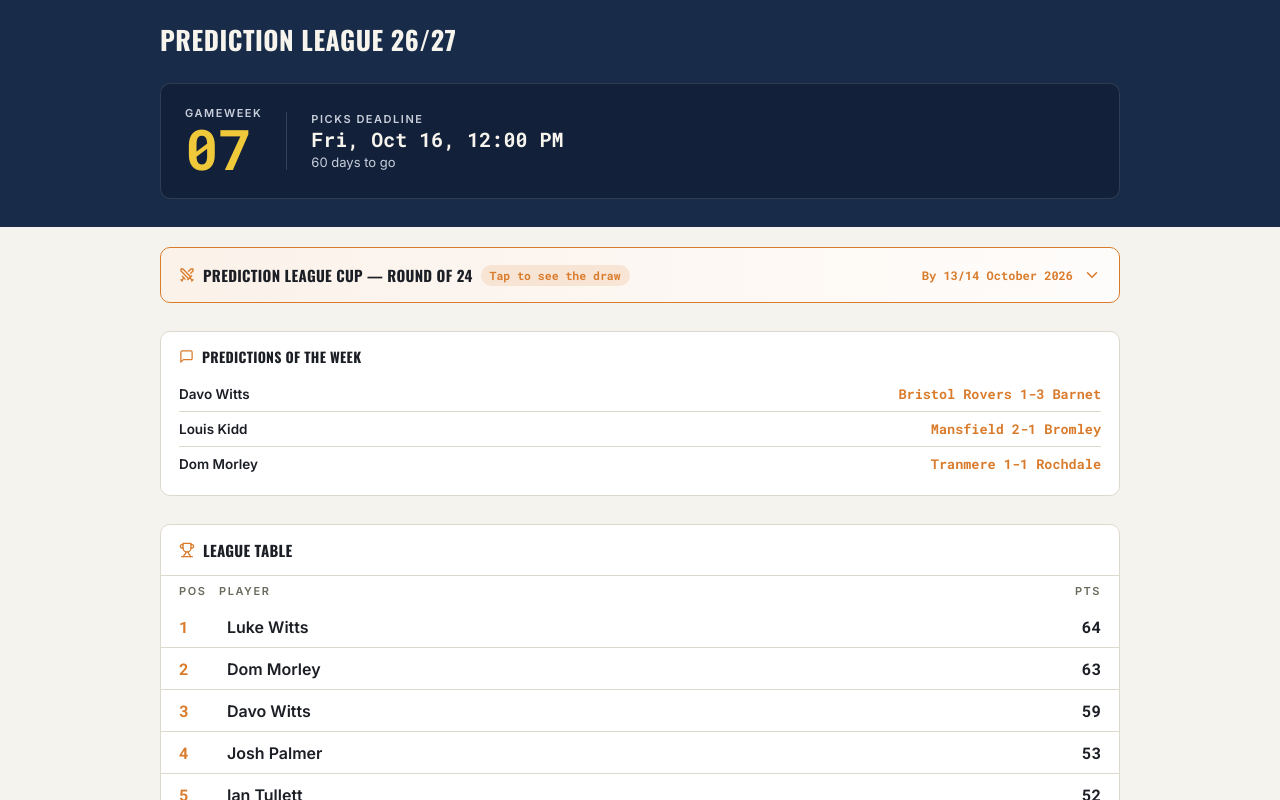
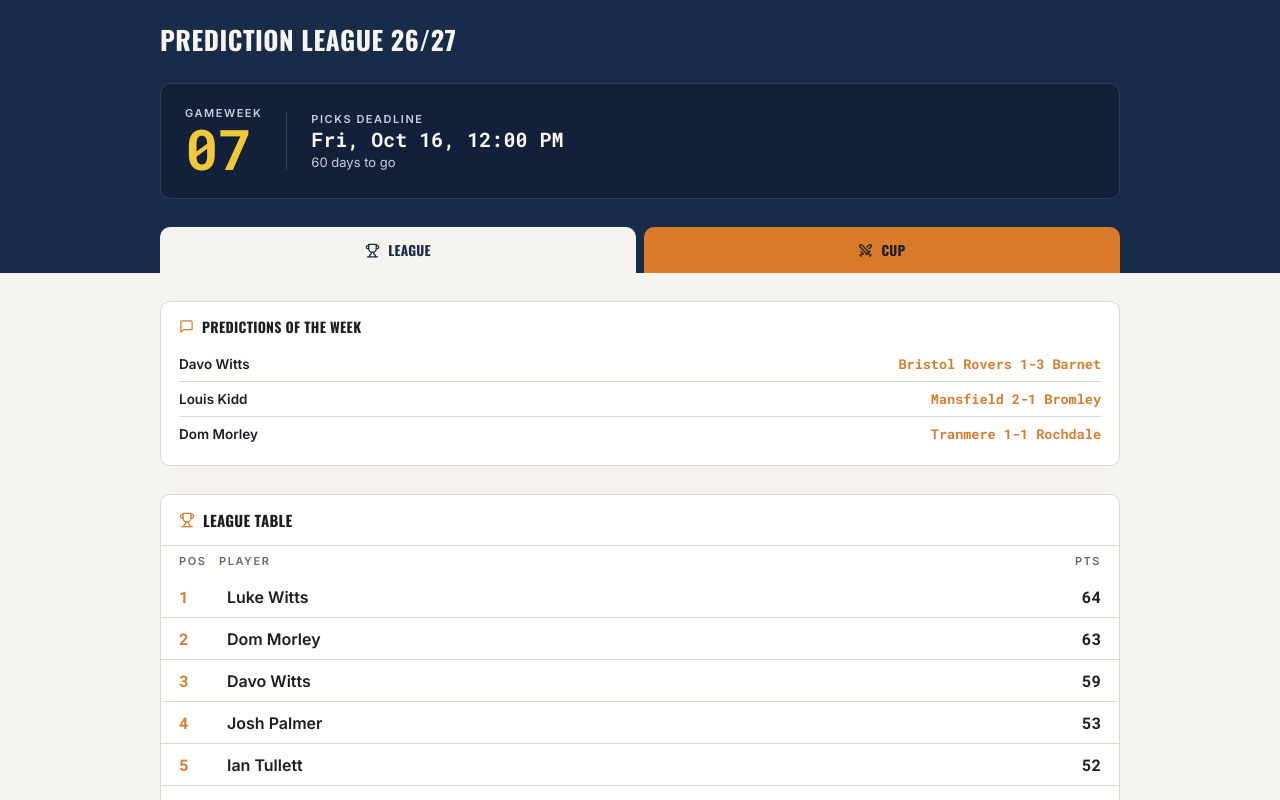
Before and after one commit to jacktullett7/Prediction-league-26-27, a React (Vite) app: page / in a window 1280 px wide. Shown: the top 800 px of the page. Built offline with nearby package versions, Linux system fonts and the light colour scheme.

Commit message:
Add files via upload

```diff
--- a/src/App.jsx
+++ b/src/App.jsx
@@ -1,5 +1,5 @@
 import { useState } from "react";
-import { Trophy, Calendar, Zap, Target, Square, Users, MessageSquare, Sparkles, TrendingUp, Swords, Crown, ChevronDown } from "lucide-react";
+import { Trophy, Calendar, Zap, Target, Square, Users, MessageSquare, Sparkles, TrendingUp, Swords, Crown } from "lucide-react";
 import data from "./data.js";
 
 function fmtDate(d) {
@@ -28,12 +28,13 @@ export default function App() {
   const [openBonus, setOpenBonus] = useState(null);
   const [openWildcard, setOpenWildcard] = useState(null);
   const [openGraph, setOpenGraph] = useState(null);
-  const [cupDrawOpen, setCupDrawOpen] = useState(false);
+  const [tab, setTab] = useState("league");
 
   const players = [...data.players].sort((a, b) => a.name.localeCompare(b.name));
   const standings = [...data.players].sort((a, b) => b.points - a.points);
   const playerName = (id) => data.players.find((p) => p.id === id)?.name || "—";
   const totalPlayers = data.players.length;
+  const heroDeadline = tab === "cup" ? data.cupDraw?.deadline : data.gameweek.deadline;
 
   const getPositionSeries = (playerId) => {
     if (!data.positionHistory) return [];
@@ -82,28 +83,136 @@ export default function App() {
             background: "rgba(0,0,0,0.22)", border: "1px solid rgba(255,255,255,0.12)", borderRadius: 10, padding: "22px 24px"
           }}>
             <div>
-              <div className="eyebrow" style={{ color: "#C7CEDA" }}>Gameweek</div>
+              <div className="eyebrow" style={{ color: "#C7CEDA" }}>{tab === "cup" ? "Round" : "Gameweek"}</div>
               <div className="mono" style={{ fontSize: 56, fontWeight: 700, color: "var(--card)", lineHeight: 1 }}>
-                {String(data.gameweek.number).padStart(2, "0")}
+                {tab === "cup" ? (data.cupDraw?.roundShort || "RO24") : String(data.gameweek.number).padStart(2, "0")}
               </div>
             </div>
             <div style={{ borderLeft: "1px solid rgba(255,255,255,0.15)", paddingLeft: 24 }}>
-              <div className="eyebrow" style={{ color: "#C7CEDA" }}>Picks deadline</div>
-              <div className="mono" style={{ fontSize: 20, fontWeight: 700 }}>{data.gameweek.deadline ? fmtDeadline(data.gameweek.deadline) : "TBC"}</div>
-              {data.gameweek.deadline && daysUntil(data.gameweek.deadline) !== null && (
+              <div className="eyebrow" style={{ color: "#C7CEDA" }}>{tab === "cup" ? "Prediction deadline" : "Picks deadline"}</div>
+              <div className="mono" style={{ fontSize: 20, fontWeight: 700 }}>{heroDeadline ? fmtDeadline(heroDeadline) : "TBC"}</div>
+              {heroDeadline && daysUntil(heroDeadline) !== null && (
                 <div style={{ fontSize: 13, color: "#C7CEDA", marginTop: 2 }}>
-                  {daysUntil(data.gameweek.deadline) > 0
-                    ? `${daysUntil(data.gameweek.deadline)} day${daysUntil(data.gameweek.deadline) === 1 ? "" : "s"} to go`
-                    : daysUntil(data.gameweek.deadline) === 0 ? "Today" : "Deadline passed"}
+                  {daysUntil(heroDeadline) > 0
+                    ? `${daysUntil(heroDeadline)} day${daysUntil(heroDeadline) === 1 ? "" : "s"} to go`
+                    : daysUntil(heroDeadline) === 0 ? "Today" : "Deadline passed"}
                 </div>
               )}
             </div>
           </div>
         </div>
+
+
+        {/* TABS */}
+        <div style={{ maxWidth: 1000, margin: "0 auto", padding: "0 20px", display: "flex", gap: 8 }}>
+          {[["league", "League", Trophy], ["cup", "Cup", Swords]].map(([key, label, Icon]) => {
+            const active = tab === key;
+            return (
+              <button
+                key={key}
+                onClick={() => setTab(key)}
+                style={{
+                  flex: 1, display: "flex", alignItems: "center", justifyContent: "center", gap: 8,
+                  padding: "13px 10px", border: "none", cursor: "pointer", font: "inherit",
+                  borderRadius: "10px 10px 0 0",
+                  background: active ? "var(--chalk)" : key === "cup" ? "var(--amber)" : "rgba(255,255,255,0.12)",
+                  color: active ? "var(--navy)" : key === "cup" ? "#1B1E24" : "#F6F4EC",
+                  fontWeight: 700, fontSize: 13.5, letterSpacing: "0.02em"
+                }}
+              >
+                <Icon size={15} />
+                <span className="disp" style={{ fontSize: 13.5 }}>{label}</span>
+              </button>
+            );
+          })}
+        </div>
       </header>
 
       <main style={{ maxWidth: 1000, margin: "0 auto", padding: "0 20px" }}>
 
+
+        {/* CUP TAB */}
+        {tab === "cup" && (
+          <div>
+            {data.cupDraw && data.cupDraw.fixtures && data.cupDraw.fixtures.length > 0 && (
+              <section style={{ marginTop: 20, background: "#fff", border: "1px solid var(--line)", borderRadius: 10, padding: "16px 18px" }} className="fade-in">
+                <div style={{ display: "flex", alignItems: "center", gap: 8, marginBottom: 4 }}>
+                  <Calendar size={16} color="var(--amber)" />
+                  <h2 className="disp" style={{ fontSize: 15, margin: 0 }}>{data.cupDraw.roundShort || "Cup"} predictions</h2>
+                </div>
+                <div style={{ fontSize: 12.5, color: "#6b6a5e", marginBottom: 12 }}>Cup fixtures to predict</div>
+                <div style={{ display: "flex", flexDirection: "column" }}>
+                  {data.cupDraw.fixtures.map((f) => (
+                    <div key={f.id} className="row-line" style={{ padding: "10px 4px" }}>
+                      <div style={{ display: "flex", alignItems: "center", justifyContent: "center", gap: 10, fontSize: 14, fontWeight: 600, textAlign: "center", flexWrap: "wrap" }}>
+                        <span>{f.home || "TBC"}</span>
+                        <span className="mono" style={{ color: "#b0aea1" }}>–</span>
+                        <span>{f.away || "TBC"}</span>
+                      </div>
+                    </div>
+                  ))}
+                </div>
+              </section>
+            )}
+
+            {data.cupDraw && data.cupDraw.ties && data.cupDraw.ties.length > 0 && (
+              <section style={{ marginTop: 20, background: "#fff", border: "1px solid var(--line)", borderRadius: 10, padding: "16px 18px" }} className="fade-in">
+                <div style={{ display: "flex", alignItems: "center", justifyContent: "space-between", gap: 10, flexWrap: "wrap" }}>
+                  <div style={{ display: "flex", alignItems: "center", gap: 8 }}>
+                    <Swords size={16} color="var(--amber)" />
+                    <h2 className="disp" style={{ fontSize: 15, margin: 0 }}>{data.cupDraw.round} draw</h2>
+                  </div>
+                  {data.cupDraw.playBy && (
+                    <span className="mono" style={{ fontSize: 12, color: "var(--amber)", fontWeight: 700 }}>Ties played by {data.cupDraw.playBy}</span>
+                  )}
+                </div>
+                <div style={{ display: "grid", gridTemplateColumns: "repeat(auto-fit, minmax(260px, 1fr))", gap: 10, marginTop: 14 }}>
+                  {data.cupDraw.ties.map((t) => (
+                    <div key={t.id} style={{
+                      border: t.spicy ? "1px solid var(--amber)" : "1px solid var(--line)",
+                      background: t.spicy ? "rgba(217,123,43,0.06)" : "transparent",
+                      borderRadius: 8, padding: "10px 14px", display: "flex", alignItems: "center", justifyContent: "space-between", gap: 8
+                    }}>
+                      <div style={{ display: "flex", alignItems: "center", gap: 6, fontSize: 13.5, fontWeight: 600, flex: 1, minWidth: 0 }}>
+                        <span style={{ lineHeight: 1.25 }}>{playerName(t.homeId)}</span>
+                        {t.holder === "home" && <Crown size={13} color="var(--amber)" style={{ flexShrink: 0 }} />}
+                      </div>
+                      <span className="mono" style={{ fontSize: 12, color: t.result ? "var(--ink)" : "#b0aea1", fontWeight: t.result ? 700 : 400, flexShrink: 0 }}>{t.result || "v"}</span>
+                      <div style={{ display: "flex", alignItems: "center", gap: 6, fontSize: 13.5, fontWeight: 600, flex: 1, minWidth: 0, justifyContent: "flex-end" }}>
+                        {t.holder === "away" && <Crown size={13} color="var(--amber)" style={{ flexShrink: 0 }} />}
+                        <span style={{ textAlign: "right", lineHeight: 1.25 }}>{playerName(t.awayId)}</span>
+                      </div>
+                      {t.spicy && <span style={{ fontSize: 14, flexShrink: 0 }}>👀</span>}
+                    </div>
+                  ))}
+                </div>
+                <div style={{ fontSize: 11.5, color: "#8a897c", marginTop: 10 }}>
+                  <Crown size={11} color="var(--amber)" style={{ verticalAlign: -1, marginRight: 4 }} />
+                  denotes current holder
+                </div>
+              </section>
+            )}
+        {/* CUPS */}
+        <section style={{ marginTop: 20, background: "#fff", border: "1px solid var(--line)", borderRadius: 10, padding: "16px 18px" }} className="fade-in">
+          <div style={{ display: "flex", alignItems: "center", gap: 8, marginBottom: 10 }}>
+            <Calendar size={16} color="var(--amber)" />
+            <h2 className="disp" style={{ fontSize: 15, margin: 0 }}>Cup dates</h2>
+          </div>
+          <div style={{ display: "flex", flexWrap: "wrap", gap: 10 }}>
+            {data.cups.map((c) => (
+              <div key={c.id} style={{ border: "1px solid var(--line)", borderRadius: 8, padding: "10px 14px", minWidth: 200 }}>
+                <div style={{ fontWeight: 600, fontSize: 14 }}>{c.name}</div>
+                <div className="mono" style={{ fontSize: 13, color: "var(--amber)" }}>{c.status || fmtDate(c.date)}</div>
+              </div>
+            ))}
+          </div>
+        </section>
+
+          </div>
+        )}
+
+        {tab === "league" && (
+          <div>
         {/* CUP TEASER */}
         {data.cupTeaser && (
           <div style={{
@@ -115,63 +224,6 @@ export default function App() {
           </div>
         )}
 
-        {/* CUP DRAW */}
-        {data.cupDraw && data.cupDraw.ties && data.cupDraw.ties.length > 0 && (
-          <section style={{ marginTop: 20, background: "#fff", border: "1px solid var(--amber)", borderRadius: 10, overflow: "hidden" }} className="fade-in">
-            <button
-              onClick={() => setCupDrawOpen((v) => !v)}
-              style={{
-                width: "100%", display: "flex", alignItems: "center", justifyContent: "space-between", gap: 10,
-                padding: "16px 18px", background: "linear-gradient(90deg, rgba(217,123,43,0.10), rgba(217,123,43,0.02))",
-                border: "none", cursor: "pointer", textAlign: "left", font: "inherit"
-              }}
-            >
-              <div style={{ display: "flex", alignItems: "center", gap: 8, flexWrap: "wrap" }}>
-                <Swords size={16} color="var(--amber)" />
-                <h2 className="disp" style={{ fontSize: 15, margin: 0, color: "var(--ink)" }}>Prediction League Cup — {data.cupDraw.round}</h2>
-                {!cupDrawOpen && (
-                  <span className="mono" style={{ fontSize: 11.5, fontWeight: 700, color: "var(--amber)", background: "rgba(217,123,43,0.14)", borderRadius: 999, padding: "3px 9px" }}>
-                    Tap to see the draw
-                  </span>
-                )}
-              </div>
-              <div style={{ display: "flex", alignItems: "center", gap: 10, flexShrink: 0 }}>
-                {data.cupDraw.playBy && (
-                  <span className="mono" style={{ fontSize: 12, color: "var(--amber)", fontWeight: 700, whiteSpace: "nowrap" }}>By {data.cupDraw.playBy}</span>
-                )}
-                <ChevronDown size={18} color="var(--amber)" style={{ transform: cupDrawOpen ? "rotate(180deg)" : "rotate(0deg)", transition: "transform 0.2s ease" }} />
-              </div>
-            </button>
-            {cupDrawOpen && (
-              <div style={{ padding: "4px 18px 18px" }}>
-                <div style={{ display: "grid", gridTemplateColumns: "repeat(auto-fit, minmax(260px, 1fr))", gap: 10, marginTop: 12 }}>
-                  {data.cupDraw.ties.map((t) => (
-                    <div key={t.id} style={{
-                      border: t.spicy ? "1px solid var(--amber)" : "1px solid var(--line)",
-                      background: t.spicy ? "rgba(217,123,43,0.06)" : "transparent",
-                      borderRadius: 8, padding: "10px 14px", display: "flex", alignItems: "center", justifyContent: "space-between", gap: 8
-                    }}>
-                      <div style={{ display: "flex", alignItems: "center", gap: 6, fontSize: 13.5, fontWeight: 600, flex: 1, minWidth: 0 }}>
-                        <span style={{ overflow: "hidden", textOverflow: "ellipsis", whiteSpace: "nowrap" }}>{playerName(t.homeId)}</span>
-                        {t.holder === "home" && <Crown size={13} color="var(--amber)" style={{ flexShrink: 0 }} />}
-                      </div>
-                      <span className="mono" style={{ fontSize: 12, color: "#b0aea1", flexShrink: 0 }}>v</span>
-                      <div style={{ display: "flex", alignItems: "center", gap: 6, fontSize: 13.5, fontWeight: 600, flex: 1, minWidth: 0, justifyContent: "flex-end" }}>
-                        {t.holder === "away" && <Crown size={13} color="var(--amber)" style={{ flexShrink: 0 }} />}
-                        <span style={{ overflow: "hidden", textOverflow: "ellipsis", whiteSpace: "nowrap", textAlign: "right" }}>{playerName(t.awayId)}</span>
-                      </div>
-                      {t.spicy && <span style={{ fontSize: 14, flexShrink: 0 }}>👀</span>}
-                    </div>
-                  ))}
-                </div>
-                <div style={{ fontSize: 11.5, color: "#8a897c", marginTop: 10 }}>
-                  <Crown size={11} color="var(--amber)" style={{ verticalAlign: -1, marginRight: 4 }} />
-                  denotes current holder
-                </div>
-              </div>
-            )}
-          </section>
-        )}
 
         {/* PREDICTIONS OF THE WEEK */}
         {data.predictionsOfWeek && data.predictionsOfWeek.length > 0 && (
@@ -326,21 +378,6 @@ export default function App() {
           )}
         </section>
 
-        {/* CUPS */}
-        <section style={{ marginTop: 20, background: "#fff", border: "1px solid var(--line)", borderRadius: 10, padding: "16px 18px" }} className="fade-in">
-          <div style={{ display: "flex", alignItems: "center", gap: 8, marginBottom: 10 }}>
-            <Calendar size={16} color="var(--amber)" />
-            <h2 className="disp" style={{ fontSize: 15, margin: 0 }}>Cup dates</h2>
-          </div>
-          <div style={{ display: "flex", flexWrap: "wrap", gap: 10 }}>
-            {data.cups.map((c) => (
-              <div key={c.id} style={{ border: "1px solid var(--line)", borderRadius: 8, padding: "10px 14px", minWidth: 200 }}>
-                <div style={{ fontWeight: 600, fontSize: 14 }}>{c.name}</div>
-                <div className="mono" style={{ fontSize: 13, color: "var(--amber)" }}>{c.status || fmtDate(c.date)}</div>
-              </div>
-            ))}
-          </div>
-        </section>
 
         {/* WILDCARDS EXPLAINER */}
         <section style={{ marginTop: 20 }} className="fade-in">
@@ -476,6 +513,8 @@ export default function App() {
             })()}
           </div>
         </section>
+          </div>
+        )}
       </main>
     </div>
   );
```
Also changed, not shown: src/data.js (+10 -0 lines).
